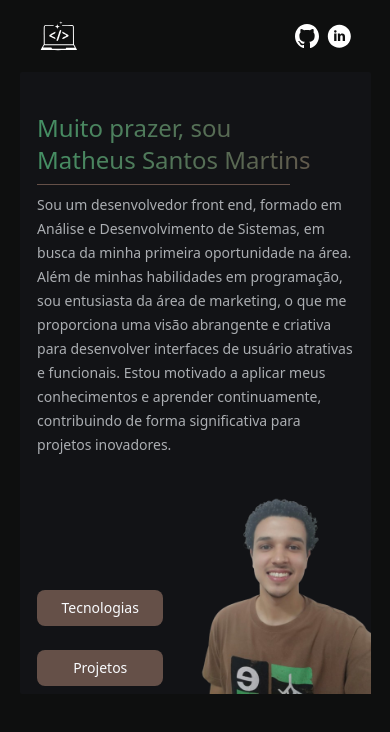
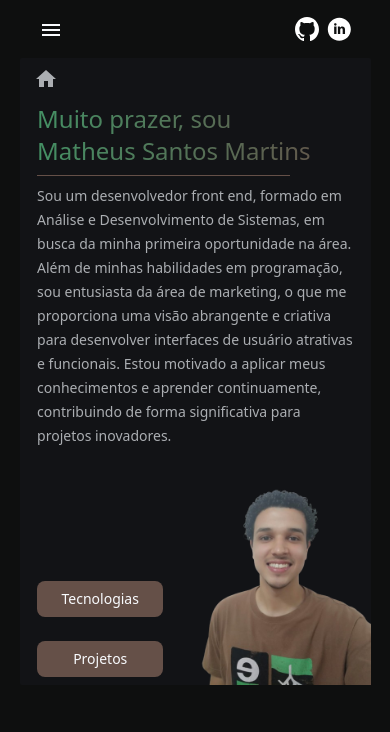
Before and after one commit to matheusmartins05/Portifolio, a React (Vite) app: page /sobremim in a window 390 px wide. Shown: the top 732 px of the page. Built offline with nearby package versions, Linux system fonts and the light colour scheme.

Commit message:
Criado menu mobile

```diff
--- a/package.json
+++ b/package.json
@@ -10,6 +10,11 @@
     "preview": "vite preview"
   },
   "dependencies": {
+    "@emotion/react": "^11.11.4",
+    "@emotion/styled": "^11.11.5",
+    "@mui/icons-material": "^5.16.0",
+    "@mui/material": "^5.16.0",
+    "lucide": "^0.407.0",
     "react": "^18.3.1",
     "react-dom": "^18.3.1",
     "react-router-dom": "^6.24.0"
--- a/src/components/Menu.tsx
+++ b/src/components/Menu.tsx
@@ -1,25 +1,56 @@
-import NavLink from "./NavLink";
 import Wrapper from "./Wrapper";
 import logoMenu from "/logoMenu.svg";
 import github from "/github.svg";
 import linkedin from "/linkedin.svg";
 import { Link } from "react-router-dom";
+import MenuIcon from "@mui/icons-material/Menu";
+import { useState } from "react";
 
 export default function Menu() {
+  const [menu, setMenu] = useState("");
+  const [ul, setUl] = useState("hidden");
+
+  const openMenu = () => {
+    if (menu === "") {
+      setMenu("h-[100vh] w-[100vw] absolute z-20");
+      setUl(
+        "flex gap-6 text-center h-96 w-full absolute top-1/2 left-1/2 translate-x-[-50%] translate-y-[-50%]"
+      );
+    } else {
+      setMenu("");
+      setUl("hidden");
+    }
+  };
+
+  const closeMenu = () => {
+    setMenu('')
+    setUl("hidden");
+  }
+
   return (
-    <header className="bg-background">
+    <header className={`bg-background ${menu}`}>
       <Wrapper width="w-[80%]">
         <div className="flex justify-between items-center bg-background py-4">
-            <img className="w-10" src={logoMenu} alt="" />
-            <ul className="md:flex gap-2 text-paraghaph text-sm md:text-lg md:gap-10 hidden">
-              <NavLink>
+          <div className="text-heading md:hidden" onClick={openMenu}>
+            <MenuIcon />
+          </div>
+          <img className="w-10 hidden md:block" src={logoMenu} alt="" />
+          <ul
+            className={`${ul} md:flex md:flex-row flex-col gap-5 text-paraghaph text-sm md:text-lg md:gap-10`}
+          >
+            <li onClick={closeMenu} className="h-[100%] flex items-center justify-center">
               <Link to={"/"}>Inicio</Link>
-              </NavLink>
-              <NavLink>
+            </li>
+            <li onClick={closeMenu} className="h-[100%] flex items-center justify-center">
               <Link to={"/sobremim"}>Sobre</Link>
-              </NavLink>
-              <NavLink><Link to={"/tecnologias"}> Tecnologias </Link></NavLink>
-              <NavLink> <Link to={"/projetos"}> Projetos </Link></NavLink>
+            </li>
+            <li onClick={closeMenu} className="h-[100%] flex items-center justify-center">
+              <Link to={"/tecnologias"}> Tecnologias </Link>
+            </li>
+            <li onClick={closeMenu} className="h-[100%] flex items-center justify-center">
+              {" "}
+              <Link to={"/projetos"}> Projetos </Link>
+            </li>
           </ul>
           <div className="flex gap-2">
             <img className="w-6" src={github} alt="" />
--- a/src/pages/Sobre.tsx
+++ b/src/pages/Sobre.tsx
@@ -3,14 +3,18 @@ import { Link } from "react-router-dom";
 import Button from "../components/Button";
 import Wrapper from "../components/Wrapper";
 import minhaFoto from "/minhaFoto2.png"
+import HomeIcon from '@mui/icons-material/Home';
+
 
 export default function Sobre() {
+
+
   return (
       <section className="bg-background  lg:py-10 h-screen sm">
         <Wrapper width="lg:w-[60%] w-[90%] mx-auto">
           <div className="flex flex-col w-[100%] bg-[#121316] rounded-sm">
-
-            <div className="text-heading flex flex-col  gap-2 text-left  w-[90%] sm:w-[80%] relative z-10 mt-10 ml-[5%]">
+          <div className="relative left-[4%] top-2 text-paraghaph flex items-center w-[10%]"><Link to={"/"}><HomeIcon/></Link> </div>
+            <div className="text-heading flex flex-col  gap-2 text-left  w-[90%] sm:w-[80%] relative z-10 mt-5 ml-[5%]">
               <h2 className="lg:text-3xl text-2xl bg-gradient-to-r from-[#449064] to-[#655048] text-transparent bg-clip-text">Muito prazer, sou <span className="text-nowrap">Matheus Santos Martins</span></h2>
               <div className="h-px w-[80%] sm:w-3/5 md:w-2/4 bg-[#655048] lg:my-2"></div>
               <p className="leading-6 lg:mb-4 text-paraghaph text-sm sm:w-[70%] ">Sou um desenvolvedor front end, formado em Análise e Desenvolvimento de Sistemas, em busca da minha primeira oportunidade na área. Além de minhas habilidades em programação, sou entusiasta da área de marketing, o que me proporciona uma visão abrangente e criativa para desenvolver interfaces de usuário atrativas e funcionais. Estou motivado a aplicar meus conhecimentos e aprender continuamente, contribuindo de forma significativa para projetos inovadores.</p>
--- a/src/pages/Tecnologias.tsx
+++ b/src/pages/Tecnologias.tsx
@@ -1,11 +1,17 @@
 import CardTecnologia from "../components/CardTecnologia";
 import Wrapper from "../components/Wrapper";
 import  tecnologias  from "../components/techs.json";
+import HomeIcon from '@mui/icons-material/Home';
+import { Link } from "react-router-dom";
+
+
 
 export default function Tecnologias(){
     return(
         <Wrapper width="md:w-[80%] w-[90%] mx-auto">
             <section className="md:py-12 py-10  text-center font-poppins leading-5">
+          <div className="relative left-[4%] md:left-[5%] top-7 md:top-8 text-paraghaph flex items-center w-[10%]"><Link to={"/"}><HomeIcon/></Link> </div>
+
                 <h1 className="md:text-4xl text-2xl bg-gradient-to-r from-[#449064] to-[#655048] text-transparent bg-clip-text">Minhas habilidades</h1>
                 <p className="text-paraghaph mt-2">Tecnologias que tenho trabalhado recentemente.</p>
 
```
Also changed, not shown: 1 other file (tests, documents, lock files or other folders). Lines whose indentation alone changed are shown as unchanged.
